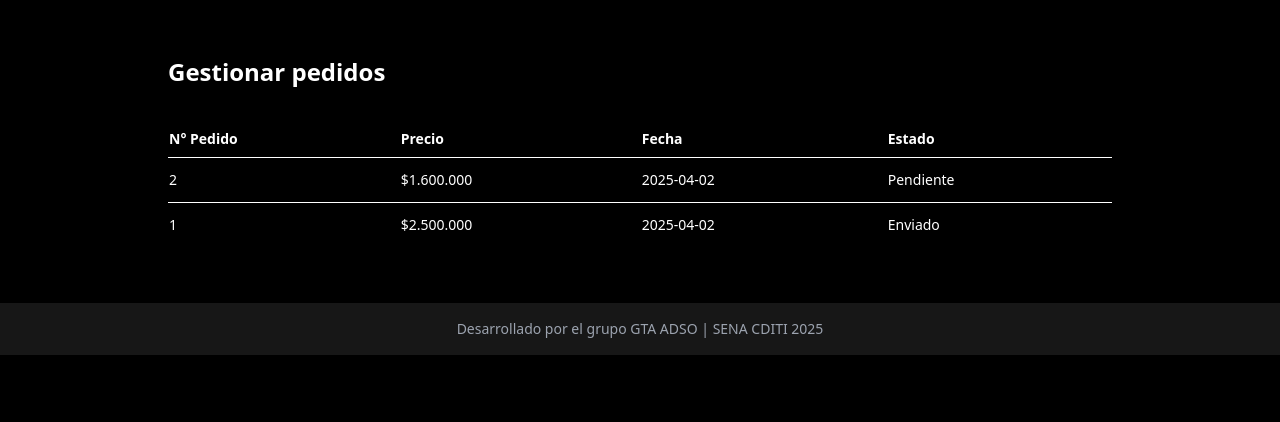
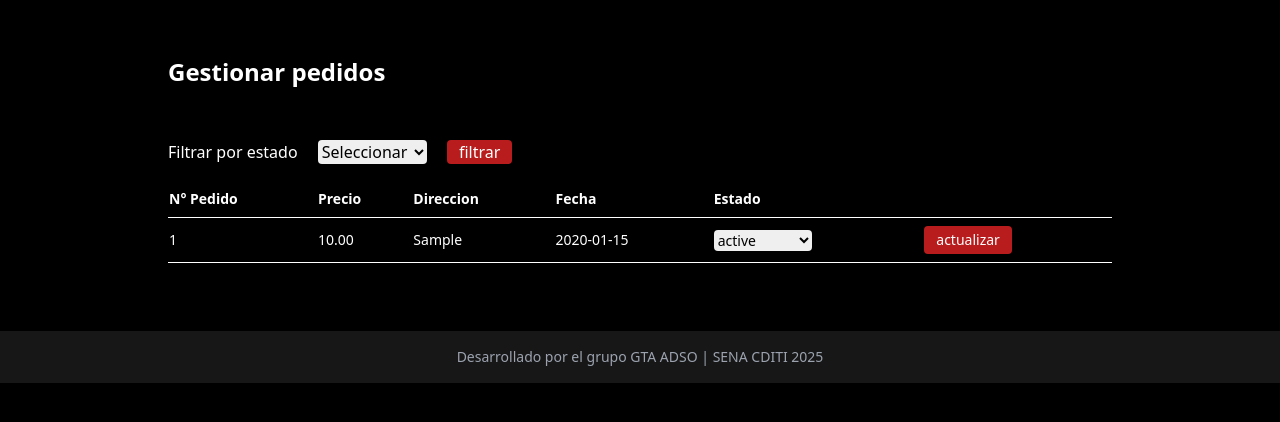
Before and after one commit to AngelMeji/Tienda-Virtual, a PHP site: page /ManageOrders.php in a window 1280 px wide. Shown: the part 74-496 px from the top of the page. Run offline with PHP 8.4, Linux system fonts and the light colour scheme; tables that the repository leaves empty hold one stand-in row (values such as "Sample post"); some libraries are stand-ins or nearby versions.

Commit message:
conecté lo mio del back con el front

```diff
--- a/ManageOrders.php
+++ b/ManageOrders.php
@@ -1,3 +1,5 @@
+<?php require_once "controllers/filtro_pedidos.php"; ?>
+
 <!DOCTYPE html>
 <html lang="es">
 <head>
@@ -41,30 +43,54 @@
     <h1 class="text-2xl font-bold mb-10">Gestionar pedidos</h1>
 
     <div class="overflow-x-auto">
-      <table class="table-auto w-full border-collapse text-sm">
+      <form action="" method="POST">
+        <label for="">Filtrar por estado</label>
+        <select name="estado" class="text-black mx-4 rounded">
+          <option value="">Seleccionar</option>
+          <option value="procesando">Procesando</option>
+          <option value="pendiente">Pendiente</option>
+          <option value="enviado">Enviado</option>
+          <option value="entregado">Entregado</option>
+        </select>
+
+        <input type="submit" value="filtrar" class="px-3 bg-red-700 my-3 rounded">
+
+        <table class="table-auto w-full border-collapse text-sm my-3">
         <thead>
           <tr class="text-left border-b border-white">
             <th class="pb-2">N° Pedido</th>
             <th class="pb-2">Precio</th>
+            <th class="pb-2">Direccion</th>
             <th class="pb-2">Fecha</th>
             <th class="pb-2">Estado</th>
           </tr>
         </thead>
         <tbody>
+          <?php
+            while($data = $sql->fetch_object()){
+          ?>
           <tr class="border-b border-white">
-            <td class="py-3">2</td>
-            <td class="py-3">$1.600.000</td>
-            <td class="py-3">2025-04-02</td>
-            <td class="py-3">Pendiente</td>
+            <td class="py-3"><?= $data -> id ?></td>
+            <td class="py-3"> <?= $data->coste ?></td>
+            <td class="py-3"><?= $data->direccion ?></td>
+            <td class="py-3"><?= $data->fecha?></td>
+
+            <td class="text-black"><select class="rounded" name="cambiar_estado[<?=$data->id ?>]" >
+              <option value="<?= $data->estado ?>"> <?= $data->estado ?> </option>
+              <option value="pendiente">Pendiente</option>
+              <option value="procesando">Procesando</option>
+              <option value="enviado">Enviado</option>
+              <option value="entregado">Entregado</option>
+            </select></td>
+
+            <td><button class="rounded bg-red-700 px-3 py-1" type="submit" name="actualizar[<?= $data->id ?>]" value="<?= $data->id ?>">actualizar</button></td>
           </tr>
-          <tr>
-            <td class="py-3">1</td>
-            <td class="py-3">$2.500.000</td>
-            <td class="py-3">2025-04-02</td>
-            <td class="py-3">Enviado</td>
-          </tr>
+
+
+          <?php echo "<br>"; }?>
         </tbody>
       </table>
+      </form>
     </div>
   </main>
 
--- a/config/conexion.php
+++ b/config/conexion.php
@@ -4,7 +4,7 @@ class Database {
     public static function connect(){
         if (!defined('DB_SERVER')) define('DB_SERVER', 'localhost');
         if (!defined('DB_USERNAME')) define("DB_USERNAME", "root");
-        if (!defined('DB_PASSWORD')) define("DB_PASSWORD", '');
+        if (!defined('DB_PASSWORD')) define("DB_PASSWORD", '12345');
         if (!defined('DB_NAME')) define('DB_NAME', 'tienda_sena');
 
         $conexion = mysqli_connect(DB_SERVER, DB_USERNAME, DB_PASSWORD, DB_NAME);
--- a/controllers/CarritoController.php
+++ b/controllers/CarritoController.php
@@ -1,6 +1,4 @@
 <?php
-
-session_start();
 require_once __DIR__ . '/../models/Producto.php';
 
 
--- a/controllers/filtro_pedidos.php
+++ b/controllers/filtro_pedidos.php
@@ -1,5 +1,6 @@
 <?php
-    require_once  '../config/conexion.php';
+    require_once  'config/conexion.php';
+    $conexion = Database::connect();
 
     if($_SERVER["REQUEST_METHOD"] === "POST"){
         $estado = $_POST["estado"];
@@ -17,7 +18,6 @@
                 if(!empty($_POST["cambiar_estado"][$id])){
                     $estado2 = $_POST["cambiar_estado"][$id]; // se guarda el estado seleccionado en esta variable
                     $sql2 = $conexion->query("update pedidos set estado = '$estado2' where id = $id"); // se hace la consulta
-                    echo "Pedido $id actualizado a: $estado2<br>"; // se le notifica al usuario si se cambió bien
                 }
             }
         }
--- a/models/user.php
+++ b/models/user.php
@@ -11,7 +11,7 @@ class User {
     // Método para registrar al usuario
     public function register($name, $email, $password) {
         // Prepara la consulta SQL con placeholders (?)
-        $stmt = $this->conn->prepare("INSERT INTO usuarios (name, email, password) VALUES (?, ?, ?)");
+        $stmt = $this->conn->prepare("INSERT INTO usuarios (nombre, email, password) VALUES (?, ?, ?)");
 
         // Si falla la preparación, retorna false
         if (!$stmt) {
```
Also changed, not shown: AllMyOrders.php (+21 -13 lines).
